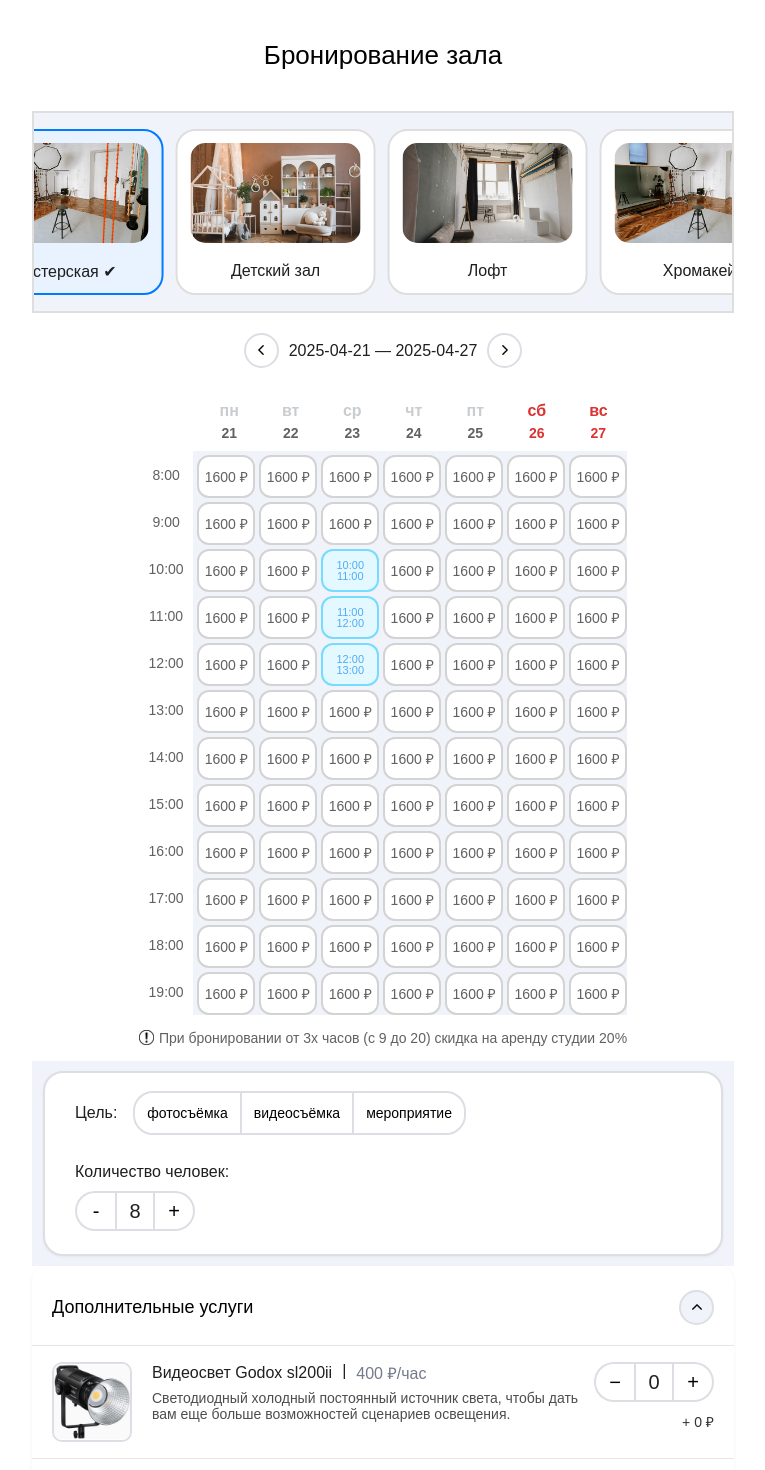
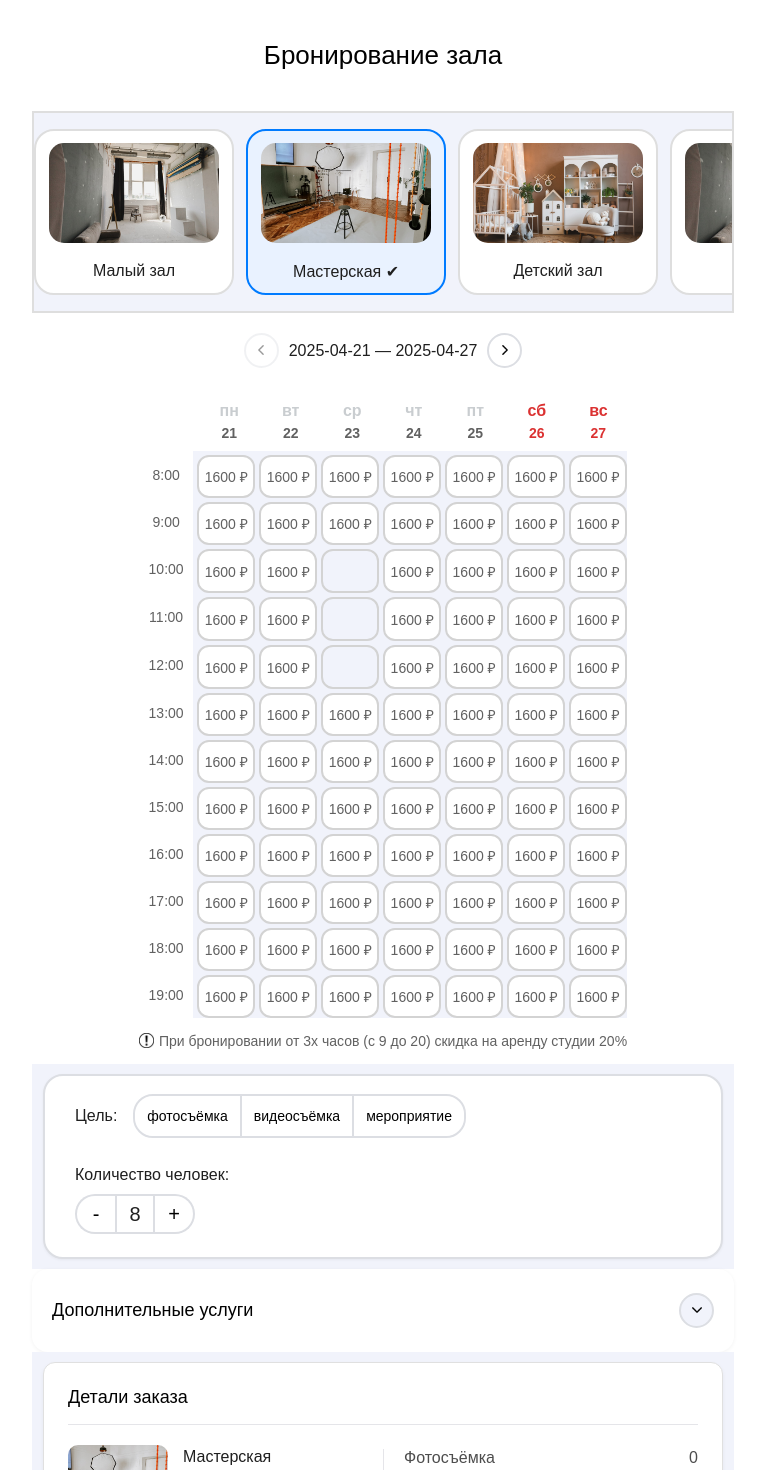
Before and after one commit to eugeny11/booking-widget, a React (Create React App) app: page / in a window 1280 px wide. Shown: the top 1470 px of the page, without its empty margins (257-1022 px from the left). Built offline with nearby package versions, Linux system fonts and the light colour scheme.

Commit message:
adding the editions for customer

```diff
--- a/src/App.js
+++ b/src/App.js
@@ -13,14 +13,18 @@ import OrderForm from './OrderForm/OrderForm';
 function App() {
 
   const [weekData, setWeekData] = useState([]);
+  const [initialWeekStart, setInitialWeekStart] = useState(null);
   const [selectedSlots, setSelectedSlots] = useState([]);
   const [currentDate, setCurrentDate] = useState('2025-04-21')
 
   useEffect(() => {
-    fetchWeek(currentDate).then(data => {
-      setWeekData(data)
-    })
-  })
+  fetchWeek(currentDate).then((data) => {
+    setWeekData(data);
+    if (!initialWeekStart) {
+      setInitialWeekStart(data[0].date);
+    }
+  });
+}, [currentDate]);
 
   const shiftWeek = (days) => {
     const newDate = new Date(currentDate);
@@ -43,7 +47,6 @@ function App() {
     };
 
   const slotPrice = 1600;
-  const isDiscount = selectedSlots.length >= 3;
    const baseTotal = selectedSlots?.length * slotPrice;
 
    const extrasTotal = selectedServices?.reduce((sum,service) => sum + service.price, 0);
@@ -80,15 +83,19 @@ function App() {
               />
               <WeekControls
               week={weekData}
+              initialWeekStart={initialWeekStart}
               onPrev={() => shiftWeek(-7)}
               onNext={() => shiftWeek(7)}
               />
               {weekData.length > 0 ? (
-                <CalendarTable week={weekData}
+                <div key={weekData[0].date} className="calendar-transition">
+                  <CalendarTable
+                    week={weekData}
                     selectedSlots={selectedSlots}
                     setSelectedSlots={setSelectedSlots}
                     getTimeEnd={getTimeEnd}
                  />
+                </div>
               ) : (
                 <div>Загрузка календаря...</div>
               )}
@@ -109,7 +116,6 @@ function App() {
               guestCount={guestCount}
               getTimeEnd={getTimeEnd}
               baseTotal={baseTotal}
-              isDiscount={isDiscount}
               total={total}
               />
               <OrderForm
--- a/src/CalendarTable/CalendarTable.css
+++ b/src/CalendarTable/CalendarTable.css
@@ -35,6 +35,7 @@
   display: flex;
   flex-direction: column;
   align-items: center;
+  cursor: pointer;
 }
 
 .day-header {
@@ -63,13 +64,10 @@
   cursor: pointer;
 }
 
-.slot.occupied {
+.slot:hover {
   background-color: #e3f8ff;
   color: #50acf2;
   border-color: #74ddff;
-  font-size: 11px;
-  padding: 8px 0;
-  line-height: 1;
 }
 
 .calendar-cell.day-header, .calendar-cell.empty, .calendar-cell.time-table{
@@ -92,10 +90,14 @@
    line-height: 1.1;
 }
 
-.calendar-cell .slot.selected{
-  border-color: #74ddff;
-   line-height: 1.1;
+.slot.occupied{
+  background-color: transparent;
+  color: transparent;
+  font-size: 11px;
+  padding: 8px 0;
 }
+
+.slot.occupied:hover{background-color: transparent;}
 
 .price__info{
   margin-top: 15px;
@@ -124,6 +126,21 @@
 .calendar__note img{
   width: 15px;
   height: 15px;
+}
+
+.calendar-transition {
+  animation: fadeSlideIn 0.2s ease;
+}
+
+@keyframes fadeSlideIn {
+  from {
+    opacity: 0;
+    transform: translateY(10px);
+  }
+  to {
+    opacity: 1;
+    transform: translateY(0);
+  }
 }
 
 @media only screen and (max-width: 680px){
@@ -159,7 +176,5 @@
   .calendar__note{
     font-size: 12px;
   }
-  .slot.selected, .slot.occupied{
-    font-size: 11px;
-  }
+
 }
--- a/src/CalendarTable/CalendarTable.jsx
+++ b/src/CalendarTable/CalendarTable.jsx
@@ -27,6 +27,17 @@ const CalendarTable = ({week, selectedSlots, setSelectedSlots, getTimeEnd}) => {
         return newSlot.slotIndex === minIndex - 1 || newSlot.slotIndex === maxIndex + 1;
     }
 
+    const isMiddleSlot = (slot, slots) => {
+        const sameDaySlots = slots.filter(s => s.date === slot.date)
+        if (sameDaySlots.length < 3) return false;
+
+        const indices = sameDaySlots.map(s => s.slotIndex).sort((a, b) => a - b);
+        const min = indices[0];
+        const max = indices[indices.length - 1];
+
+        return slot.slotIndex > min && slot.slotIndex < max;
+    }
+
     const addOneHour = (time) => {
     const [hour, minute] = time.split(':').map(Number);
     const newHour = (hour + 1) % 24;
@@ -49,11 +60,17 @@ const CalendarTable = ({week, selectedSlots, setSelectedSlots, getTimeEnd}) => {
         const alreadySelected = isSelected(slot.date, slot.time);
 
         let newSelectedSlots;
-        if (alreadySelected){
-            newSelectedSlots = selectedSlots.filter(
-                s => !(s.date === slot.date && s.time === slot.time)
-            );
-        } else if(canAddSlot(slot, selectedSlots)){
+       if (alreadySelected) {
+
+            if (isMiddleSlot(slot, selectedSlots)) {
+                newSelectedSlots = [];
+            } else {
+                // иначе просто снимаем его (если это крайний)
+                newSelectedSlots = selectedSlots.filter(
+                    s => !(s.date === slot.date && s.time === slot.time)
+                );
+            }
+        }else if(canAddSlot(slot, selectedSlots)){
             newSelectedSlots = [...selectedSlots, slot]
         } else {
             newSelectedSlots = [slot]
--- a/src/ExtraServices/ExtraServices.css
+++ b/src/ExtraServices/ExtraServices.css
@@ -123,6 +123,30 @@
   display: none;
 }
 
+.services__column-wrapper {
+  max-height: 0;
+  overflow: hidden;
+  opacity: 0;
+  transform: translateY(-10px);
+  transition: all 0.4s ease;
+}
+
+.services__column-wrapper.open {
+  max-height: 2000px;
+  opacity: 1;
+  transform: translateY(0);
+}
+
+.services__header-up img {
+  transition: transform 0.3s ease;
+  cursor: pointer;
+}
+
+.services__header-up img.rotated {
+  transform: rotate(180deg);
+}
+
+
 @media only screen and (max-width: 680px){
 
     .extra__services{
--- a/src/ExtraServices/ExtraServices.jsx
+++ b/src/ExtraServices/ExtraServices.jsx
@@ -2,16 +2,24 @@ import React, {useState} from "react";
 import { extraServices } from "./extraServicesData";
 import './ExtraServices.css'
 import parse from 'html-react-parser';
-import arrowUp from "../images/arrow-up.png"
+import arrowUpDown from "../images/arrow-up-down.png"
 import questionImg from '../images/question.png'
 
 const ExtraServices = ({selectedServices, setSelectedServices}) => {
 
     const [activeDescriptionId, setActiveDescriptionId] = useState(null)
 
+    const [servicesOpen, setServicesOpen] = useState(false)
+
+    const toggleServices = () => {
+            setServicesOpen(prev => !prev);
+        }
+
     const toggleDescription = (id) => {
       setActiveDescriptionId(prevId => (prevId === id ? null : id));
      };
+
+
 
     const updateService = (id, count) => {
        setSelectedServices(prev => {
@@ -45,18 +53,20 @@ const ExtraServices = ({selectedServices, setSelectedServices}) => {
         return newServices;
 });
 
+
+
     }
 
     return(
         <div className="extra__services">
             <div className="services__header">
                 <h2 className="section__title">Дополнительные услуги</h2>
-                <div className="services__header-up">
-                    <img src={arrowUp} alt="arrow-up" />
+                <div className='services__header-up'>
+                    <img className={servicesOpen ? 'rotated' : ''} src={arrowUpDown} alt="arrow-toggle" onClick={toggleServices} />
                 </div>
             </div>
 
-
+            <div className={`services__column-wrapper ${servicesOpen ? 'open' : ''}`}>
                     <div className="services__column">
                             {extraServices.map(service => {
                             const selectedItem = selectedServices.find(s => s.id === service.id);
@@ -70,9 +80,14 @@ const ExtraServices = ({selectedServices, setSelectedServices}) => {
                                         <div className="service__info">
                                         <div className="title-row">
                                             <div className="service-title"><span>{service.title}</span>
-                                 <img src={questionImg} alt="question" className="title-row--question"
+                                            {service.full_description && (
+                                                <img
+                                                src={questionImg}
+                                                alt="question"
+                                                className="title-row--question"
                                                 onClick={() => toggleDescription(service.id)}
                                                 />
+                                            )}
                                                 </div>
                                             <span className="title-row--splash" >|</span>
                                             <div className="service-price">
@@ -106,6 +121,8 @@ const ExtraServices = ({selectedServices, setSelectedServices}) => {
                                 </div>
                             </div>
                         </div>
+            </div>
+
 
 
 
--- a/src/HallSlider/HallSlider.jsx
+++ b/src/HallSlider/HallSlider.jsx
@@ -1,4 +1,4 @@
-import React, { useEffect, useRef, useState } from "react";
+import React, { useRef, useState } from "react";
 import "./HallSlider.css";
 
 const HallSlider = ({ halls, selectedHall, onSelect }) => {
@@ -7,87 +7,47 @@ const HallSlider = ({ halls, selectedHall, onSelect }) => {
   const middleOffset = halls.length * CARD_WIDTH;
 
   const [xOffset, setXOffset] = useState(middleOffset);
-  const [isResetting, setIsResetting] = useState(false);
-  const autoScrollRef = useRef(null);
 
   const wrapOffset = (rawOffset) => {
     const totalWidth = halls.length * CARD_WIDTH;
     const maxOffset = totalWidth * 2;
     let offset = rawOffset;
 
-    if (offset >= maxOffset) {
-      offset = offset - totalWidth;
-    }
-
-    if (offset < totalWidth) {
-      offset = offset + totalWidth;
-    }
+    if (offset >= maxOffset) offset -= totalWidth;
+    if (offset < totalWidth) offset += totalWidth;
 
     return offset;
   };
 
   const getRealIndex = (offset) => {
     const virtualIndex = Math.round((offset - middleOffset) / CARD_WIDTH);
-    const realIndex = ((virtualIndex % halls.length) + halls.length) % halls.length;
-    return realIndex;
-  };
-
-  const startAutoScroll = () => {
-    stopAutoScroll();
-    autoScrollRef.current = setInterval(() => {
-      setXOffset(prev => {
-        const next = prev + 1;
-        const offset = wrapOffset(next);
-
-        if (offset !== next) {
-          setIsResetting(true);
-          requestAnimationFrame(() => {
-            setXOffset(offset);
-            requestAnimationFrame(() => setIsResetting(false));
-          });
-        }
-
-        return offset;
-      });
-    }, 20);
-  };
-
-  const stopAutoScroll = () => {
-    clearInterval(autoScrollRef.current);
-  };
-
-  const handleClick = (index) => {
-    const realIndex = index % halls.length;
-    onSelect(halls[realIndex]);
+    return ((virtualIndex % halls.length) + halls.length) % halls.length;
   };
 
   const goTo = (direction) => {
-    stopAutoScroll();
     setXOffset(prev => {
-      // Округляем к ближайшему индексу перед смещением
       const snapped = Math.round((prev - middleOffset) / CARD_WIDTH);
       const nextIndex = snapped + direction;
       const offset = wrapOffset(middleOffset + nextIndex * CARD_WIDTH);
+      const realIndex = ((nextIndex % halls.length) + halls.length) % halls.length;
 
-      const realIndex = ((nextIndex % halls.length) + halls.length) % halls.length;
       onSelect(halls[realIndex]);
-
       return offset;
     });
   };
 
+  const handleClick = (index) => {
+    const targetIndex = index % halls.length;
 
-  useEffect(() => {
-    startAutoScroll();
-    return stopAutoScroll;
-  }, []);
+    setXOffset(() => {
+      const offset = wrapOffset(middleOffset + targetIndex * CARD_WIDTH);
+      onSelect(halls[targetIndex]);
+      return offset;
+    });
+  };
 
   return (
-    <div
-      className="hall__slider__wrapper"
-      onMouseEnter={stopAutoScroll}
-      onMouseLeave={startAutoScroll}
-    >
+    <div className="hall__slider__wrapper">
       <button className="scroll-btn left" onClick={() => goTo(-1)}>←</button>
 
       <div className="hall__slider__container">
@@ -95,7 +55,7 @@ const HallSlider = ({ halls, selectedHall, onSelect }) => {
           className="hall__slider"
           style={{
             transform: `translateX(-${xOffset}px)`,
-            transition: isResetting ? "none" : "transform 0.2s ease",
+            transition: "transform 0.3s ease",
           }}
         >
           {duplicated.map((hall, index) => (
--- a/src/OrderSummary/OrderSummary.jsx
+++ b/src/OrderSummary/OrderSummary.jsx
@@ -1,7 +1,7 @@
 import React from "react";
 import './OrderSummary.css'
 
-const OrderSummary = ({hall, selectedSlots, selectedServices, guestCount, getTimeEnd, baseTotal, isDiscount, total}) => {
+const OrderSummary = ({hall, selectedSlots, selectedServices, guestCount, getTimeEnd, baseTotal, total}) => {
 
   const sortedSlots = [...selectedSlots].sort((a, b) => {
   if (a.date !== b.date) return a.date.localeCompare(b.date);
@@ -62,19 +62,9 @@ const last = sortedSlots[sortedSlots.length - 1];
                 <div className="order-total">
   <span>Общая сумма заказа</span>
   <span>
-    {isDiscount
-      ? (
-        <>
-          <div>{Math.round(total)} ₽</div>
-          <div style={{ fontSize: "0.9em", color: "#888" }}>
-            Скидка 20%
-          </div>
-        </>
-      )
-      : (
-        Number.isFinite(total) && total > 0 ? `${Math.round(total)} ₽` : "—"
-      )
-    }
+
+       {Number.isFinite(total) && total > 0 ? `${Math.round(total)} ₽` : "—"}
+
   </span>
 </div>
 
--- a/src/WeekControls/WeekControls.css
+++ b/src/WeekControls/WeekControls.css
@@ -4,7 +4,15 @@
   gap: 10px;
   margin-bottom: 20px;
 }
+
+.week__nav button.disabled {
+  opacity: 0.4;
+  cursor: default;
+  pointer-events: none;
+}
+
 .week__nav button {
+  cursor: pointer;
   width: 35px;
   height: 35px;
   border-radius: 50%;
--- a/src/WeekControls/WeekControls.jsx
+++ b/src/WeekControls/WeekControls.jsx
@@ -3,19 +3,25 @@ import './WeekControls.css'
 import arrowLeft from '../images/arrow-left.png'
 import arrowRight from '../images/arrow-right.png'
 
-const WeekControls = ({week, onPrev, onNext}) => {
+const WeekControls = ({ week, onPrev, onNext, initialWeekStart }) => {
   if (!week || week.length === 0) return null;
 
   const start = week[0].date;
   const end = week[week.length - 1].date;
 
-    return(
+  const isAtInitialWeek = start === initialWeekStart;
+
+  return (
     <div className="week__nav">
-            <button onClick={onPrev}><img src={arrowLeft} alt="arrow-right" /></button>
+      <button onClick={onPrev} disabled={isAtInitialWeek} className={isAtInitialWeek ? 'disabled' : ''}>
+        <img src={arrowLeft} alt="arrow-left" />
+      </button>
       <span>{start} &mdash; {end}</span>
-            <button onClick={onNext}><img src={arrowRight} alt="arrow-right" /></button>
+      <button onClick={onNext}>
+        <img src={arrowRight} alt="arrow-right" />
+      </button>
     </div>
-    )
-}
+  );
+};
 
 export default WeekControls
```
Also changed, not shown: src/images/arrow-up-down.png (added), src/images/arrow-up.png (deleted). Lines whose indentation alone changed are shown as unchanged.
